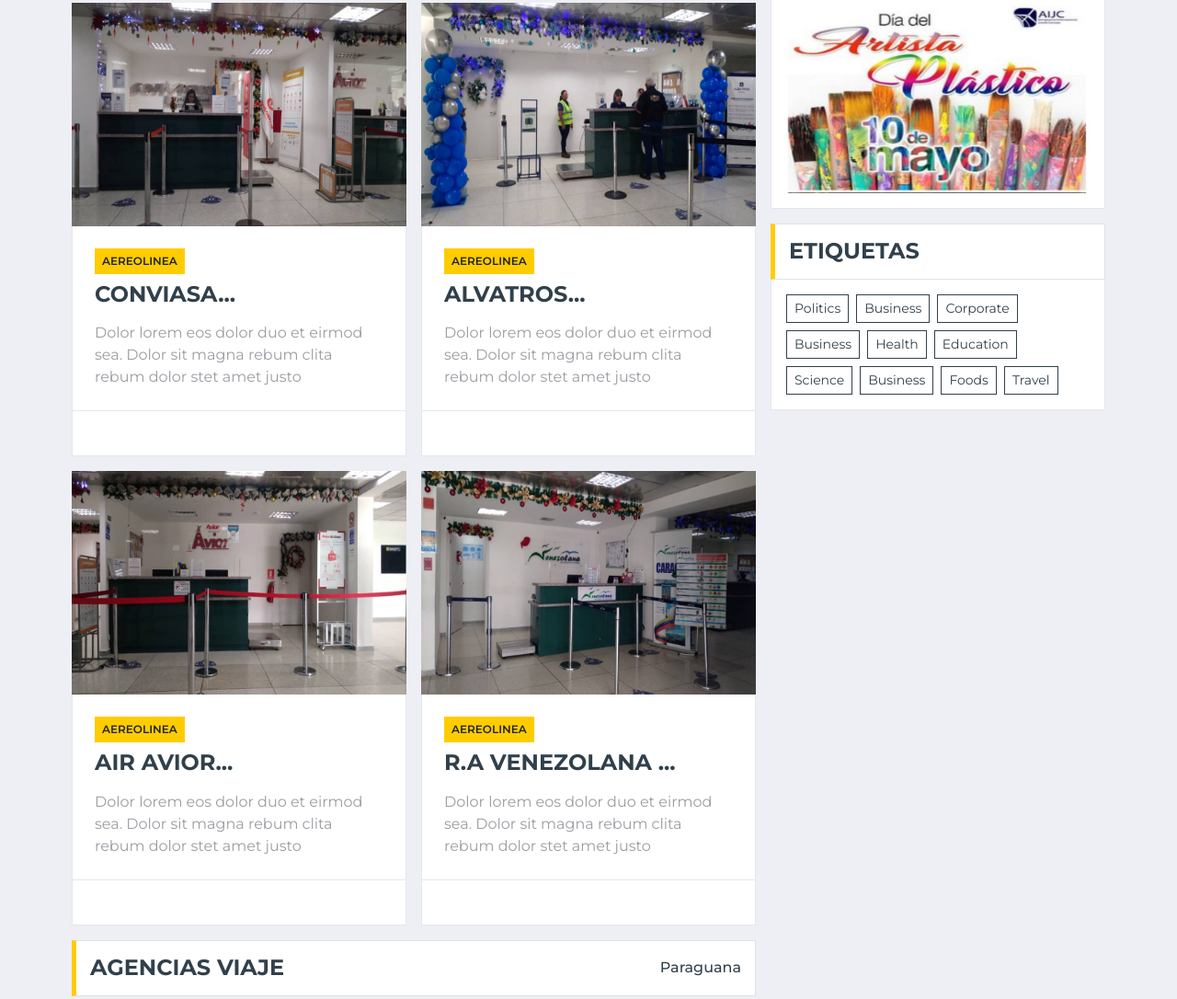
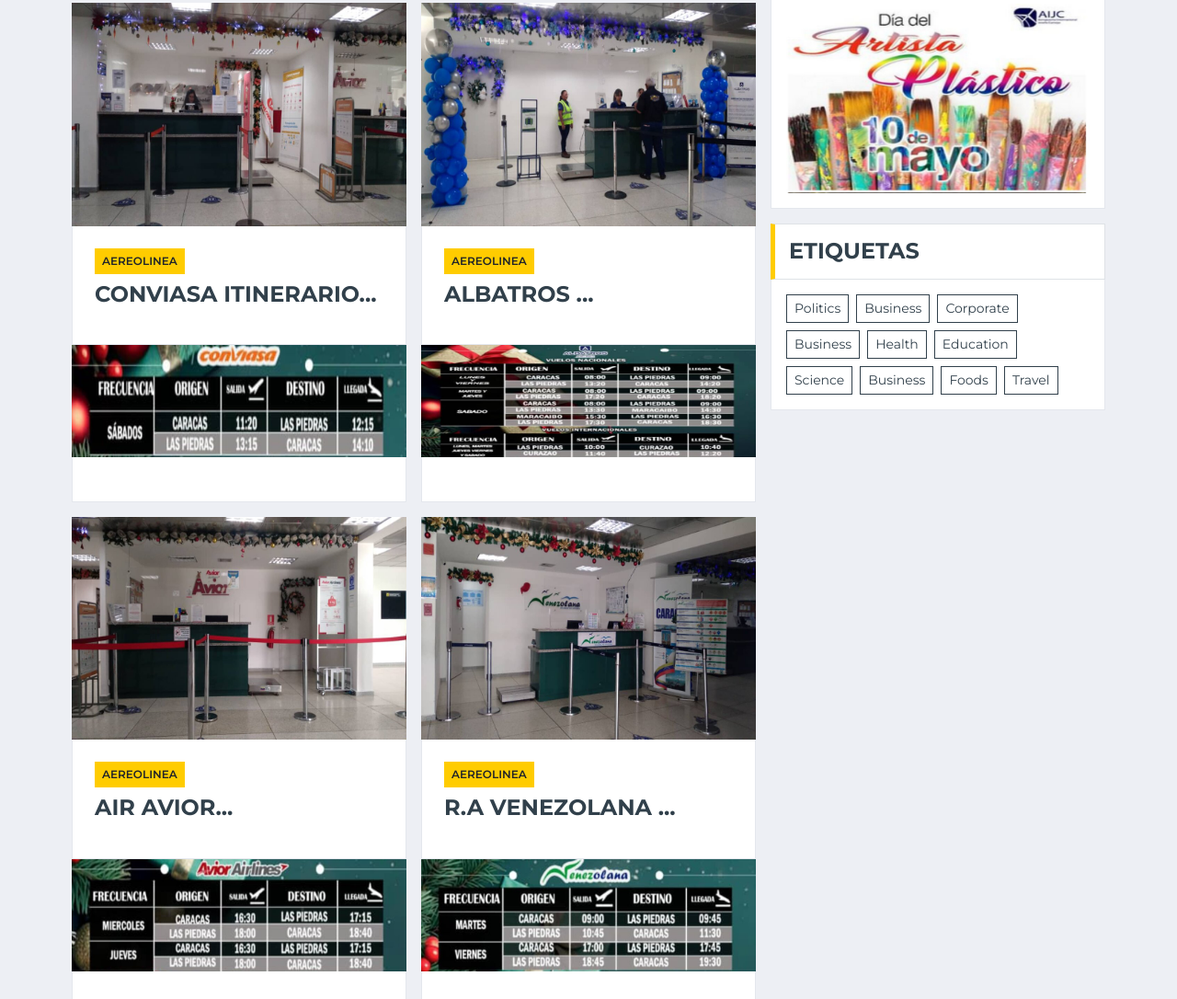
Before and after one commit to angel-moreno404/angel-moreno404.github.io, a plain HTML site: page category.html in a window 1280 px wide. Shown: the part 300-1386 px from the top of the page at 92% size. Drawn offline with nearby package versions, Linux system fonts and the light colour scheme.

Commit message:
aereolines

```diff
--- a/category.html
+++ b/category.html
@@ -91,10 +91,11 @@
                                             href="">Aereolinea</a>
                                         <a class="text-body" href=""><small></small></a>
                                     </div>
-                                    <a class="h4 d-block mb-3 text-secondary text-uppercase font-weight-bold" href="">Conviasa...</a>
-                                    <p class="m-0">Dolor lorem eos dolor duo et eirmod sea. Dolor sit magna
-                                        rebum clita rebum dolor stet amet justo</p>
+                                    <a class="h4 d-block mb-3 text-secondary text-uppercase font-weight-bold" href="">Conviasa itinerario...</a>
+
+
                                 </div>
+                                <img class="img-fluid w-100" src="img/imagenes categoria/fotota1.jpg" style="object-fit: cover;">
                                 <div class="d-flex justify-content-between bg-white border border-top-0 p-4">
 
                                 </div>
@@ -109,15 +110,16 @@
                                             href="">Aereolinea</a>
                                         <a class="text-body" href=""><small></small></a>
                                     </div>
-                                    <a class="h4 d-block mb-3 text-secondary text-uppercase font-weight-bold" href="">alvatros...</a>
-                                    <p class="m-0">Dolor lorem eos dolor duo et eirmod sea. Dolor sit magna
-                                        rebum clita rebum dolor stet amet justo</p>
+                                    <a class="h4 d-block mb-3 text-secondary text-uppercase font-weight-bold" href="">albatros ...</a>
+
                                 </div>
+                                <img class="img-fluid w-100" src="img/imagenes categoria/fotota4.jpg" style="object-fit: cover;">
                                 <div class="d-flex justify-content-between bg-white border border-top-0 p-4">
 
                                 </div>
                             </div>
-                        </div>                        <div class="col-lg-6">
+                        </div>
+                         <div class="col-lg-6">
                             <div class="position-relative mb-3">
                                 <img class="img-fluid w-100" src="img/imagenes categoria/fotoa3.jpg" style="object-fit: cover;">
                                 <div class="bg-white border border-top-0 p-4">
@@ -127,9 +129,9 @@
                                         <a class="text-body" href=""><small></small></a>
                                     </div>
                                     <a class="h4 d-block mb-3 text-secondary text-uppercase font-weight-bold" href="">Air avior...</a>
-                                    <p class="m-0">Dolor lorem eos dolor duo et eirmod sea. Dolor sit magna
-                                        rebum clita rebum dolor stet amet justo</p>
+
                                 </div>
+                                <img class="img-fluid w-100" src="img/imagenes categoria/fotota3.jpg" style="object-fit: cover;">
                                 <div class="d-flex justify-content-between bg-white border border-top-0 p-4">
 
                                 </div>
@@ -145,9 +147,9 @@
                                         <a class="text-body" href=""><small></small></a>
                                     </div>
                                     <a class="h4 d-block mb-3 text-secondary text-uppercase font-weight-bold" href="">R.A Venezolana ...</a>
-                                    <p class="m-0">Dolor lorem eos dolor duo et eirmod sea. Dolor sit magna
-                                        rebum clita rebum dolor stet amet justo</p>
+
                                 </div>
+                                <img class="img-fluid w-100" src="img/imagenes categoria/fotota2.jpg" style="object-fit: cover;">
                                 <div class="d-flex justify-content-between bg-white border border-top-0 p-4">
 
                                 </div>
```
Also changed, not shown: img/imagenes categoria/fotota1.jpg (added), img/imagenes categoria/fotota2.jpg (added), img/imagenes categoria/fotota3.jpg (added), img/imagenes categoria/fotota4.jpg (added).
